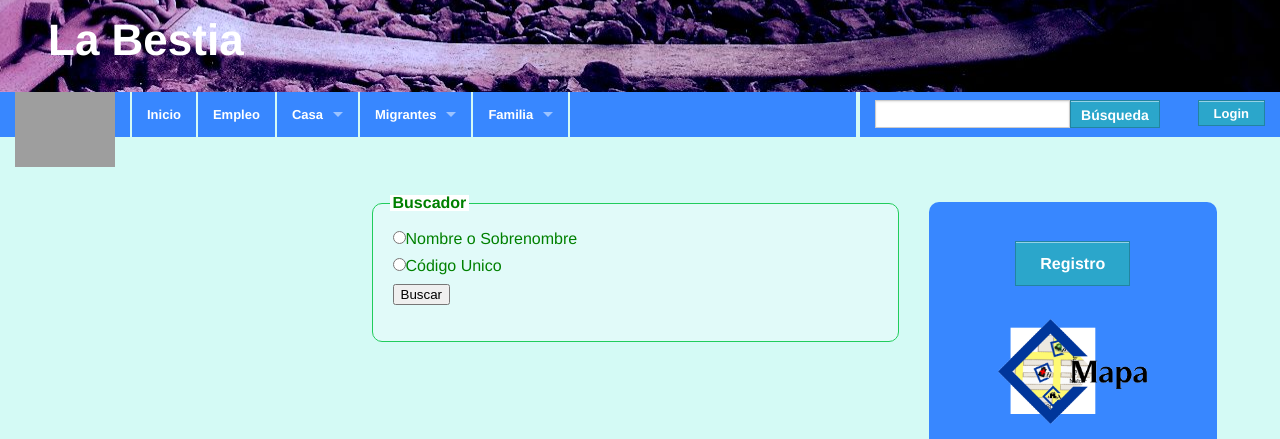
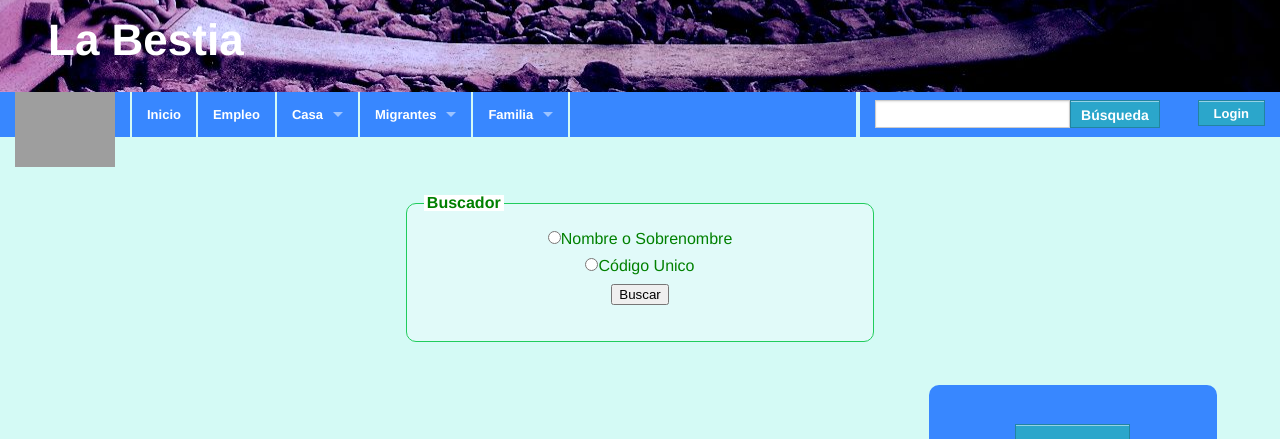
Before and after one commit to JorgeLeon12/LaBestiaDotCom, a PHP site: page /buscador.php in a window 1280 px wide. Shown: the top 439 px of the page. Run offline with PHP 8.4, Linux system fonts and the light colour scheme; grey boxes are pictures that could not be loaded.

Commit message:
Re - Indetación/ Búsqueda Edit

```diff
--- a/buscador.php
+++ b/buscador.php
@@ -1,11 +1,9 @@
 <?php
-include"superior.php";
+include "superior.php";
 ?>
-
-      <div class="large-9 columns">
-        <div class="large-4 columns"></div>
-        <div class="large-8 columns">
-       <fieldset><legend>Buscador</legend>
+      <div class="large-12 columns" align="center">
+        <div class="large-5">
+          <fieldset><legend>Buscador</legend>
             <form action="buscador.php" method="post">
               <?php
               include 'sql.php';
@@ -44,10 +42,11 @@
               }
               ?>
               <input type="submit" value="Buscar" />
+              <input type="hidden" name="tipoMapa" value="1" />
             </form>
           </fieldset>
         </div>
       </div>
-<?php
-include"inferior.php";
+    <?php
+include "inferior.php";
 ?>
```
Also changed, not shown: actualizar.php (indentation only).
